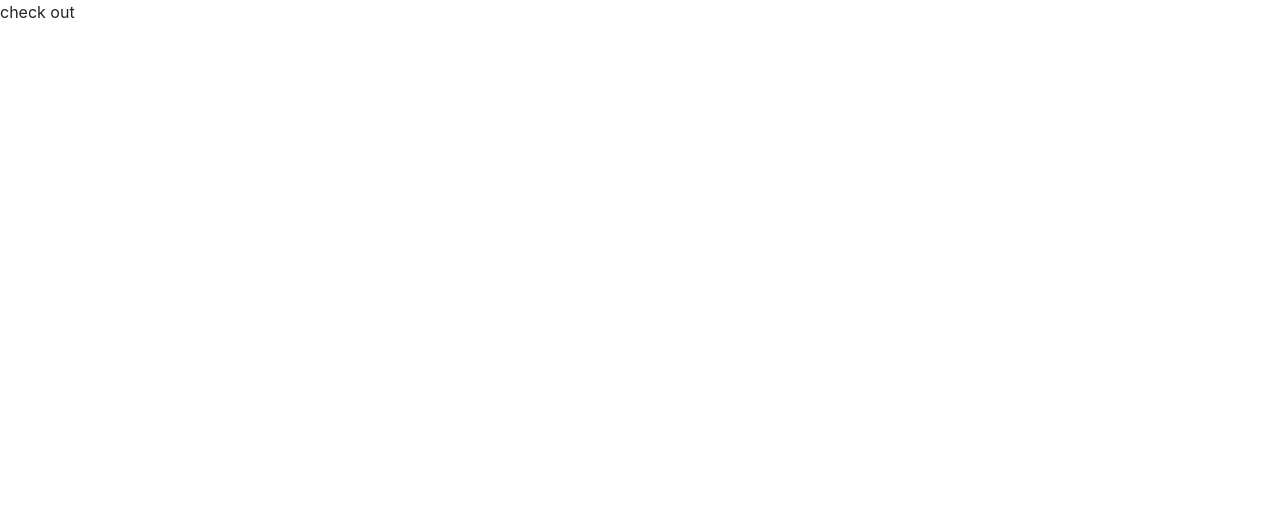
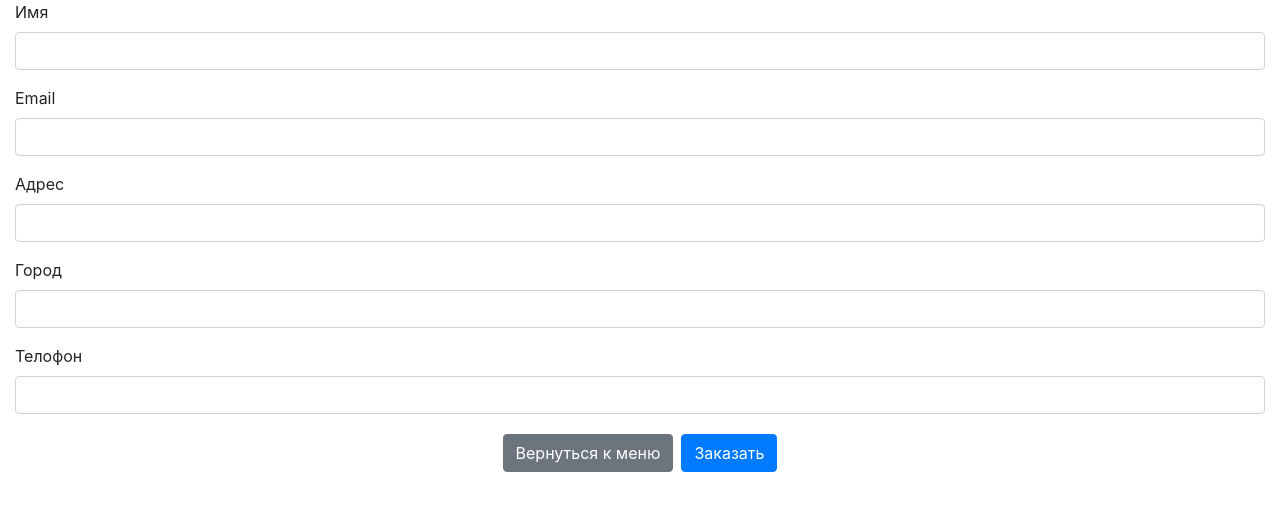
Before and after one commit to MarkGolubtsov/pizza_project, a React (Create React App) app: page /checkout in a window 1280 px wide. Shown: the top 510 px of the page. Built offline with nearby package versions, Linux system fonts and the light colour scheme; a web font is replaced by a local one.

Commit message:
some problems

```diff
--- a/src/App.js
+++ b/src/App.js
@@ -8,6 +8,8 @@ import withHeader from './hoc/withHeader';
 import {About} from './components/About';
 import {Main} from './components/Main';
 import {Contacts} from './components/Contacts';
+import {Thanks} from "./components/Thanks";
+import {CheckoutConnector} from "./components/CheckoutConnector";
 
 function App() {
     return (
@@ -18,7 +20,8 @@ function App() {
                     <Route path='/about' component={withHeader(About)}/>
                     <Route path='/contacts' component={withHeader(Contacts)}/>
                     <Route path='/constructor' component={withHeader(PizzaConnector)}/>
-                    <Route path='/checkout' render={() => <>check out</>}/>
+                    <Route path='/checkout' component={CheckoutConnector}/>
+                    <Route path='/checkout/thanks' component={Thanks}/>
                 </Switch>
             </Router>
         </Provider>
--- a/src/components/Cart/index.js
+++ b/src/components/Cart/index.js
@@ -1,9 +1,14 @@
 import React, { Component } from 'react';
 import {CartDetailsRows} from '../CartDetailsRow';
 import './style.sass';
-import {Link} from 'react-router-dom';
+import {Link, Route} from 'react-router-dom';
 
 export class Cart extends Component{
+
+    continue =() => {
+        this.props.history.push("/checkout");
+    };
+
     render() {
         return <div className='m-3'>
             <h2 className='text-center'>Ваша пицца:</h2>
@@ -22,8 +27,8 @@ export class Cart extends Component{
             </table>
 
             <div className='text-center'>
-                <Link  to='/checkout'>
-                    Продолжить
+                <Link to = '/checkout' >
+                   Продолжить
                 </Link>
             </div>
 
--- a/src/components/Checkout/index.js
+++ b/src/components/Checkout/index.js
@@ -1,45 +1,23 @@
-// import React, { Component } from 'react';
-// import { ValidatedForm } from '../forms/ValidatedForm';
-//
-// export class Checkout extends Component {
-//     constructor(props) {
-//         super(props);
-//         this.defaultAttrs = { type: 'text', required: true };
-//         this.formModel = [
-//             { label: 'Имя'},
-//             { label: 'Email', attrs: { type: 'email' }},
-//             { label: 'Адрес' },
-//             { label: 'Город'},
-//             { label: 'Телофон'},
-//             ]
-//     }
-//     handleSubmit = (formData) => {
-//         const order = { ...formData, products: this.props.cart.map(item =>
-//                 ({ quantity: item.quantity, product_id: item.product.id})) };
-//         this.props.placeOrder(order);
-//         this.props.clearCart();
-//         this.props.history.push('/shop/thanks');
-//     };
-//     handleCancel = () => {
-//         this.props.history.push('/shop/cart');
-//     };
-//     render() {
-//         return <div className='container-fluid'>
-//             <div className='row'>
-//                 <div className='col bg-dark text-white'>
-//                     <div className='navbar-brand'>SPORTS STORE</div>
-//                 </div>
-//             </div>
-//             <div className='row'>
-//                 <div className='col m-2'>
-//                     <ValidatedForm formModel={ this.formModel }
-//                                    defaultAttrs={ this.defaultAttrs }
-//                                    submitCallback={ this.handleSubmit }
-//                                    cancelCallback={ this.handleCancel }
-//                                    submitText='Place Order'
-//                                    cancelText='Return to Cart' />
-//                 </div>
-//             </div>
-//         </div>
-//     }
-// }
+import React, { Component } from 'react';
+import {ValidatedForm} from "../ValidatedForm";
+
+export class Checkout extends Component {
+    constructor(props) {
+        super(props);
+        this.defaultAttrs = { type: 'text', required: true };
+        this.formModel = [
+            { label: 'Имя'},
+            { label: 'Email', attrs: { type: 'email' }},
+            { label: 'Адрес' },
+            { label: 'Город'},
+            { label: 'Телофон'},
+            ]
+    }
+
+    render() {
+        return <div className='container-fluid'>
+            <ValidatedForm formModel={ this.formModel } {...this.props}
+                           defaultAttrs={ this.defaultAttrs }/>
+        </div>
+    }
+}
--- /dev/null
+++ b/src/components/CheckoutConnector/index.js
@@ -0,0 +1,23 @@
+import React, { Component } from 'react';
+import {clearCart } from '../../data/CartActionCreators';
+import { connect } from 'react-redux';
+import { Checkout } from '../Checkout';
+
+
+const mapStateToProps = (dataStore) => ({
+    ...dataStore
+});
+
+const mapDispatchToProps = {
+    clearCart
+};
+
+export const CheckoutConnector = connect(mapStateToProps, mapDispatchToProps)(
+    class extends Component {
+        render() {
+            return <Checkout {...this.props}/>
+        }
+
+
+    }
+);
--- /dev/null
+++ b/src/components/Thanks/index.js
@@ -0,0 +1,17 @@
+import React, { Component } from "react";
+import { Link } from "react-router-dom";
+
+export class Thanks extends Component {
+    render() {
+        return <div>
+            <div className="m-2 text-center">
+                <h2>Спасибо!</h2>
+                <p>Спасибо за Ваш заказ</p>
+                <p>Ваш заказ #1</p>
+                <Link to="/" className="btn btn-primary">
+                    Вернуться на главную
+                </Link>
+            </div>
+        </div>
+    }
+}
--- a/src/components/ValidatedForm/index.js
+++ b/src/components/ValidatedForm/index.js
@@ -1,64 +1,76 @@
-// import React, { Component } from 'react';
-// import { ValidationError } from '../ValidationError';
-// import { GetMessages } from '../ValidationMessages';
-//
-// export class Index extends Component {
-//
-//     constructor(props){
-//         super(props);
-//         this.state = {
-//             validationErrors: {}
-//         };
-//         this.formElements = {};
-//     }
-//
-//     handleSubmit = () => {
-//         this.setState( state =>{
-//             const newState = { ...state, validationErrors: {} };
-//             Object.values(this.formElements).forEach(elem => {
-//                 if (!elem.checkValidity()) {
-//                     newState.validationErrors[elem.name] = GetMessages(elem);
-//                 }
-//             });
-//             return newState;
-//         }, () => {
-//             if (Object.keys(this.state.validationErrors).length === 0) {
-//                 const data = Object.assign(...Object.entries(this.formElements)
-//                     .map(e => ({[e[0]]: e[1].value})) )
-//                 this.props.submitCallback(data);
-//             }
-//         });
-//     };
-//
-//     registerRef = (element) => {
-//         if (element !== null) {
-//             this.formElements[element.name] = element;
-//         }
-//     };
-//
-//     renderElement = (modelItem) => {
-//         const name = modelItem.name || modelItem.label.toLowerCase();
-//         return <div className='form-group' key={ modelItem.label }>
-//             <label>{ modelItem.label }</label>
-//             <ValidationError errors={ this.state.validationErrors[name] } />
-//             <input className='form-control' name={ name } ref={ this.registerRef }
-//                    { ...this.props.defaultAttrs } { ...modelItem.attrs } />
-//         </div>
-//     };
-//
-//     render() {
-//         return <React.Fragment>
-//             { this.props.formModel.map(m => this.renderElement(m))}
-//             <div className='text-center'>
-//                 <button className='btn btn-secondary m-1'
-//                         onClick={ this.props.cancelCallback }>
-//                     { this.props.cancelText || 'Cancel' }
-//                 </button>
-//                 <button className='btn btn-primary m-1'
-//                         onClick={ this.handleSubmit }>
-//                     { this.props.submitText || 'Submit'}
-//                 </button>
-//             </div>
-//         </React.Fragment>
-//     }
-// }
+import React, { Component } from 'react';
+import { ValidationError } from '../ValidationError';
+import { GetMessages } from '../ValidationMessages';
+
+export class ValidatedForm extends Component {
+
+    constructor(props){
+        super(props);
+        this.state = {
+            validationErrors: {}
+        };
+        this.formElements = {};
+    }
+
+    handleSubmit = () => {
+        this.setState( state =>{
+            const newState = { ...state, validationErrors: {} };
+            Object.values(this.formElements).forEach(elem => {
+                if (!elem.checkValidity()) {
+                    newState.validationErrors[elem.name] = GetMessages(elem);
+                }
+            });
+            return newState;
+        }, () => {
+            if (Object.keys(this.state.validationErrors).length === 0) {
+                const data = Object.assign(...Object.entries(this.formElements)
+                    .map(e => ({[e[0]]: e[1].value})) )
+                this.submit();
+            }
+        });
+    };
+
+    registerRef = (element) => {
+        if (element !== null) {
+            this.formElements[element.name] = element;
+        }
+    };
+
+    renderElement = (modelItem) => {
+        const name = modelItem.name || modelItem.label.toLowerCase();
+        return <div className='form-group' key={ modelItem.label }>
+            <label>{ modelItem.label }</label>
+            <ValidationError errors={ this.state.validationErrors[name] } />
+            <input className='form-control'
+                   name={ name }
+                   ref={ this.registerRef }
+                   { ...this.props.defaultAttrs } { ...modelItem.attrs }
+            />
+        </div>
+    };
+
+    submit = () => {
+        this.props.clearCart();
+        this.props.history.push("/checkout/thanks");
+    };
+
+    cancel = () => {
+        this.props.history.push("/constructor");
+    };
+
+    render() {
+        return <React.Fragment>
+            { this.props.formModel.map(m => this.renderElement(m))}
+            <div className='text-center'>
+                <button className='btn btn-secondary m-1'
+                        onClick={ this.cancel}>
+                    Вернуться к меню
+                </button>
+                <button className='btn btn-primary m-1'
+                        onClick={ this.handleSubmit }>
+                    Заказать
+                </button>
+            </div>
+        </React.Fragment>
+    }
+}
--- a/src/components/ValidationMessages/index.js
+++ b/src/components/ValidationMessages/index.js
@@ -1,10 +1,10 @@
-// export const GetMessages = (elem) => {
-//     const messages = [];
-//     if (elem.validity.valueMissing) {
-//         messages.push('Value required');
-//     }
-//     if (elem.validity.typeMismatch) {
-//         messages.push(`Invalid ${elem.type}`);
-//     }
-//     return messages;
-// }
+export const GetMessages = (elem) => {
+    const messages = [];
+    if (elem.validity.valueMissing) {
+        messages.push('Заполните поле');
+    }
+    if (elem.validity.typeMismatch) {
+        messages.push(`Недействительный ${elem.type}`);
+    }
+    return messages;
+};
```
Also changed, not shown: src/components/CartDetailsRow/index.js (+10 -4 lines), src/components/ValidationError/index.js (+14 -14 lines), src/data/CartReducer.js (+2 -10 lines), src/data/CartActionCreators.js (line endings or trailing spaces), 1 other file (tests, documents, lock files or other folders).
